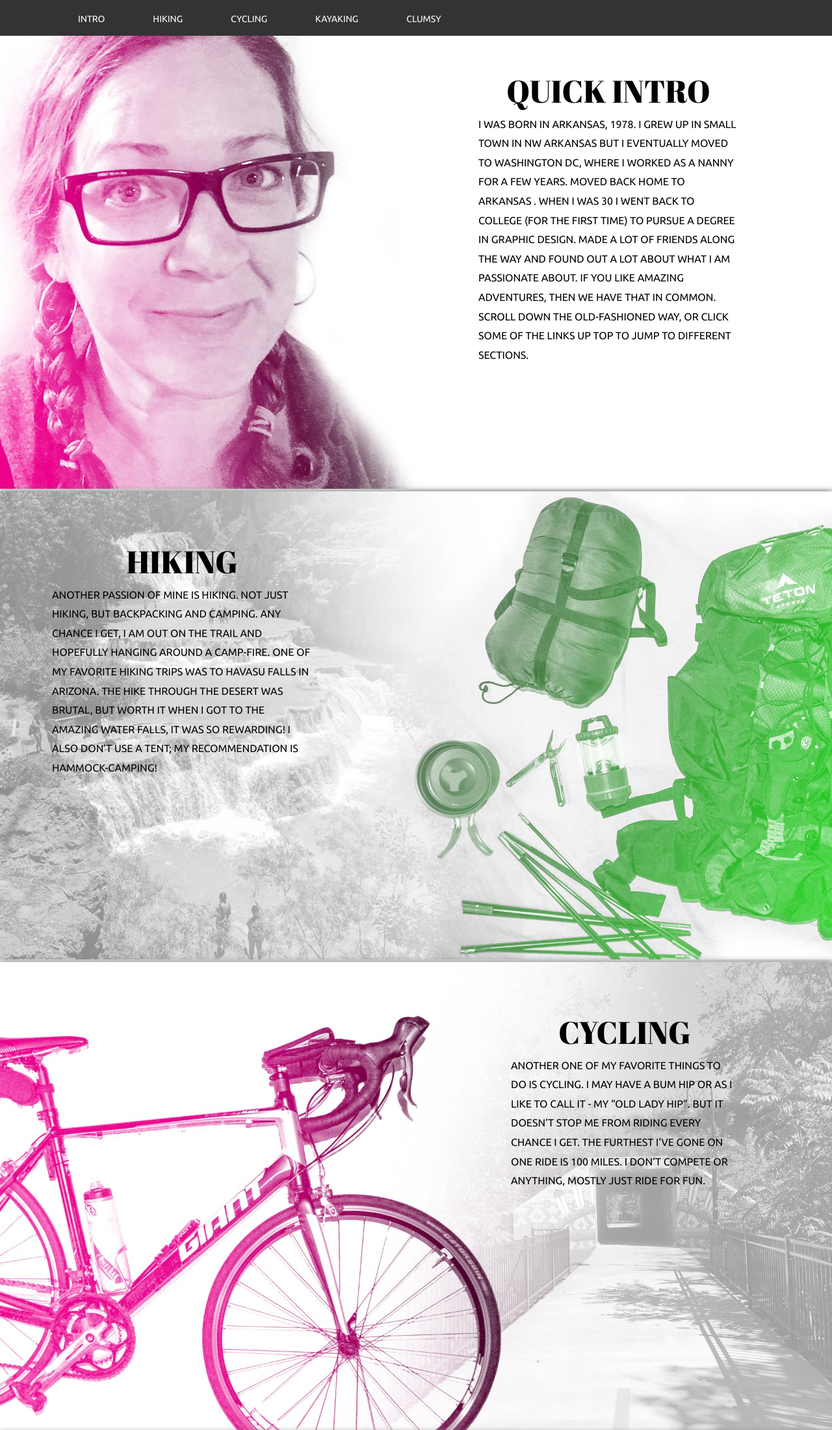
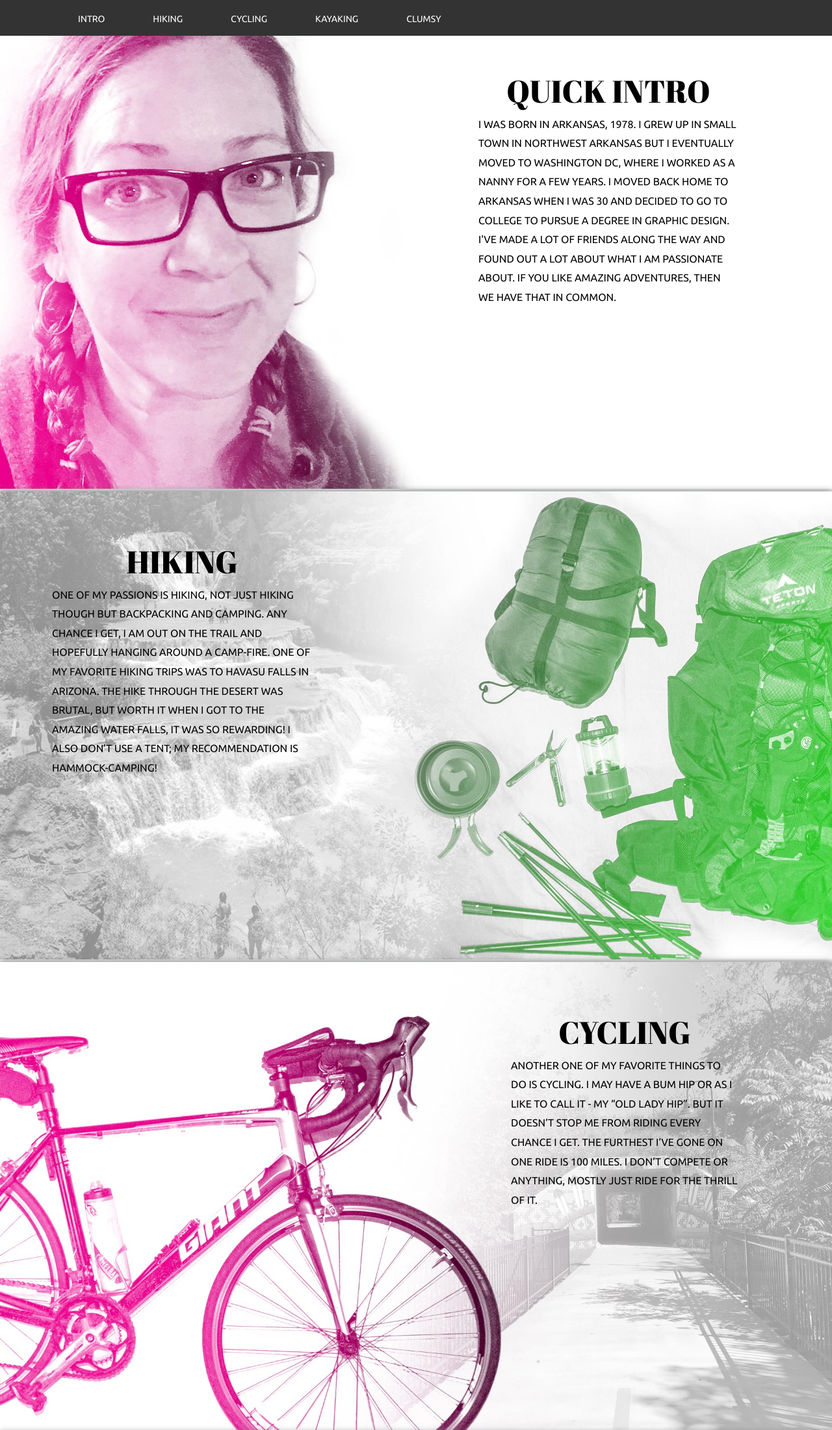
Before and after one commit to Parzival-RP1/BioSite_MarandaMoore, a plain HTML site: page index.html in a window 1280 px wide. Shown: the top 2200 px of the page at 65% size. Drawn offline with Linux system fonts and the light colour scheme.

Commit message:
Copy Changes
Made the h2 body copy sentence case.

```diff
--- a/index.html
+++ b/index.html
@@ -48,7 +48,7 @@
             <img src="images/Maranda_BG.jpg" alt="Pink overlay of Maranda Moore" style="width:100%;">
             <div class="intro">
                 <h1>quick intro</h1>
-                <h2>I was born in Arkansas, 1978. I grew up in small town in NW Arkansas but I eventually moved to Washington DC, where I worked as a nanny for a few years. Moved back home to Arkansas . When I was 30 I went back to college (for the first time) to pursue a degree in graphic design. Made a lot of friends along the way and found out a lot about what I am passionate about. If you like amazing adventures, then we have that in common. Scroll down the old-fashioned way, or click some of the links up top to jump to different sections.</h2>
+                <h2>I was born in Arkansas, 1978. I grew up in small town in Northwest Arkansas but I eventually moved to Washington DC, where I worked as a nanny for a few years. I moved back home to Arkansas when I was 30 and decided to go to college to pursue a degree in graphic design. I've made a lot of friends along the way and found out a lot about what I am passionate about. If you like amazing adventures, then we have that in common.</h2>
             </div>
         </div>
 
@@ -56,7 +56,7 @@
             <img src="images/camping_BG.jpg" alt="camping gear and a background image of a vacation to havasu falls 2017" style="width:100%;">
             <div class="hiking">
                 <h1>hiking</h1>
-                <h2>Another passion of mine is hiking. Not just hiking, but backpacking and camping. Any chance I get, I am out on the trail and hopefully hanging around a camp-fire. One of my favorite hiking trips was to Havasu Falls in Arizona. The hike through the desert was brutal, but worth it when I got to the amazing water falls, it was so rewarding! I also don’t use a tent; my recommendation is hammock-camping!</h2>
+                <h2>One of my passions is hiking, not just hiking though but backpacking and camping. Any chance I get, I am out on the trail and hopefully hanging around a camp-fire. One of my favorite hiking trips was to Havasu Falls in Arizona. The hike through the desert was brutal, but worth it when I got to the amazing water falls, it was so rewarding! I also don’t use a tent; my recommendation is hammock-camping!</h2>
             </div>
         </div>
 
@@ -64,7 +64,7 @@
             <img src="images/roadbike_BG.jpg" alt="Giant brand road bike - background image of a tunnel off of a local trail" style="width:100%;">
             <div class="cycling">
                 <h1>Cycling</h1>
-                <h2>Another one of my favorite things to do is cycling. I may have a bum hip or as I like to call it - my “old lady hip”. But it doesn’t stop me from riding every chance I get. The furthest I’ve gone on one ride is 100 miles. I don’t compete or anything, mostly just ride for fun.</h2>
+                <h2>Another one of my favorite things to do is cycling. I may have a bum hip or as I like to call it - my “old lady hip”. But it doesn’t stop me from riding every chance I get. The furthest I’ve gone on one ride is 100 miles. I don’t compete or anything, mostly just ride for the thrill of it.</h2>
             </div>
         </div>
 
@@ -72,7 +72,7 @@
             <img src="images/kayak_BG.jpg" alt="kayak and paddles and a background image from a float trip on the Buffalo River" style="width:100%;">
             <div class="kayaking">
                 <h1>Kayaking</h1>
-                <h2>When I’m not on the trail or on my bike…or my couch…chances are I am on the water kayaking and enjoying a tasty beverage. There is nothing quite like a cold beer while floating down the Buffalo River.</h2>
+                <h2>When I’m not on the trail or on my bike…or my couch…chances are I am on the water kayaking and enjoying a tasty beverage. There is nothing quite like a cold beer while floating down the Buffalo River. I have also taken my camping gear with me a few times to camping along the river, which I highly recommend if you haven't done it before.</h2>
             </div>
         </div>
 
@@ -80,7 +80,7 @@
             <img src="images/phones_BG.jpg" alt="A couple of the phones that were broken on some of these adventures" style="width:100%;">
             <div class="clumsy">
                 <h1>i'm clumsy</h1>
-                <h2>I never claimed that during my adventures, that I did any of it with grace. I drop my phone more than anyone I know. I’ve had to replace far too many screens…I’ve even learned how to replace the glass on my own phone.</h2>
+                <h2>I never claimed that during my adventures, that I did any of it with grace. I drop my phone more than anyone I know, which means I’ve had to replace far too many screens…I’ve even learned how to replace the glass on my own phone. That wont stop me from continuing to be adventurous, and clumsy.</h2>
             </div>
         </div>
 
```
